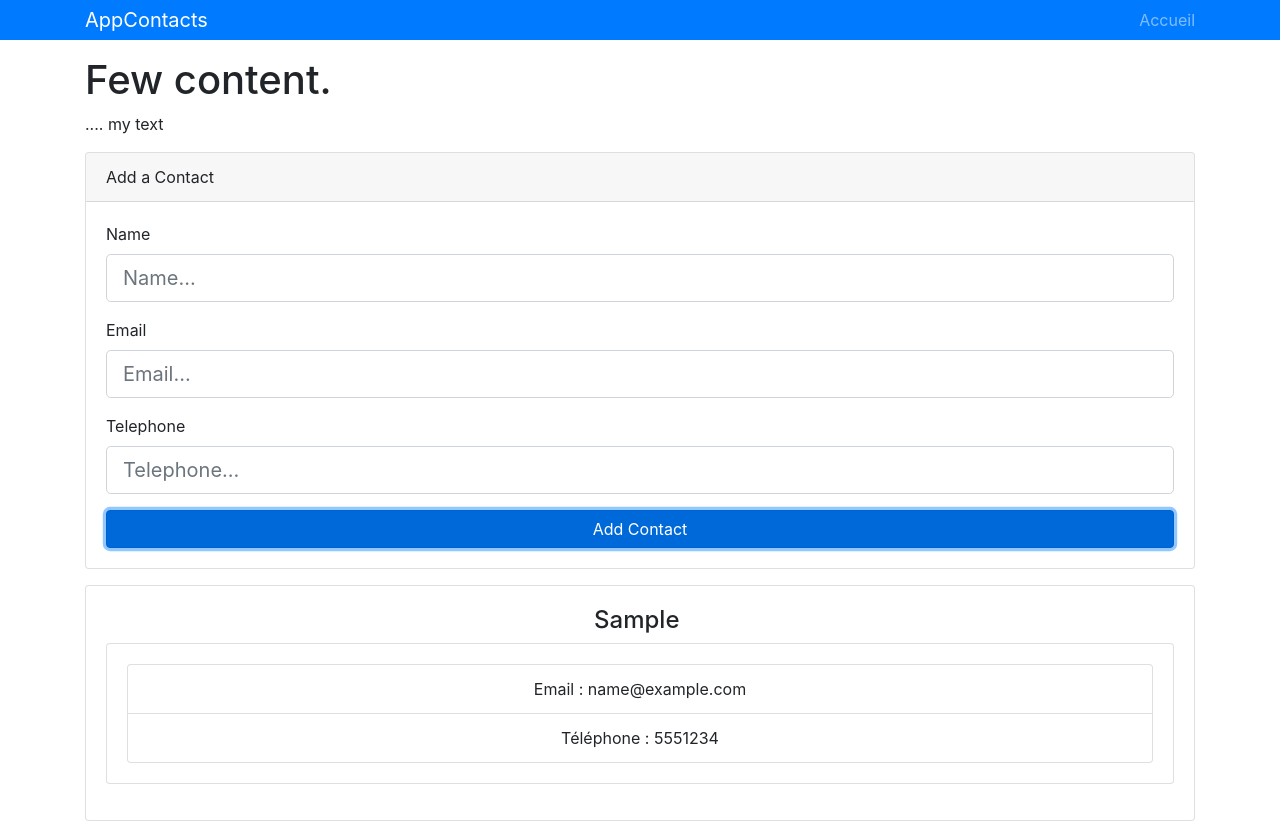
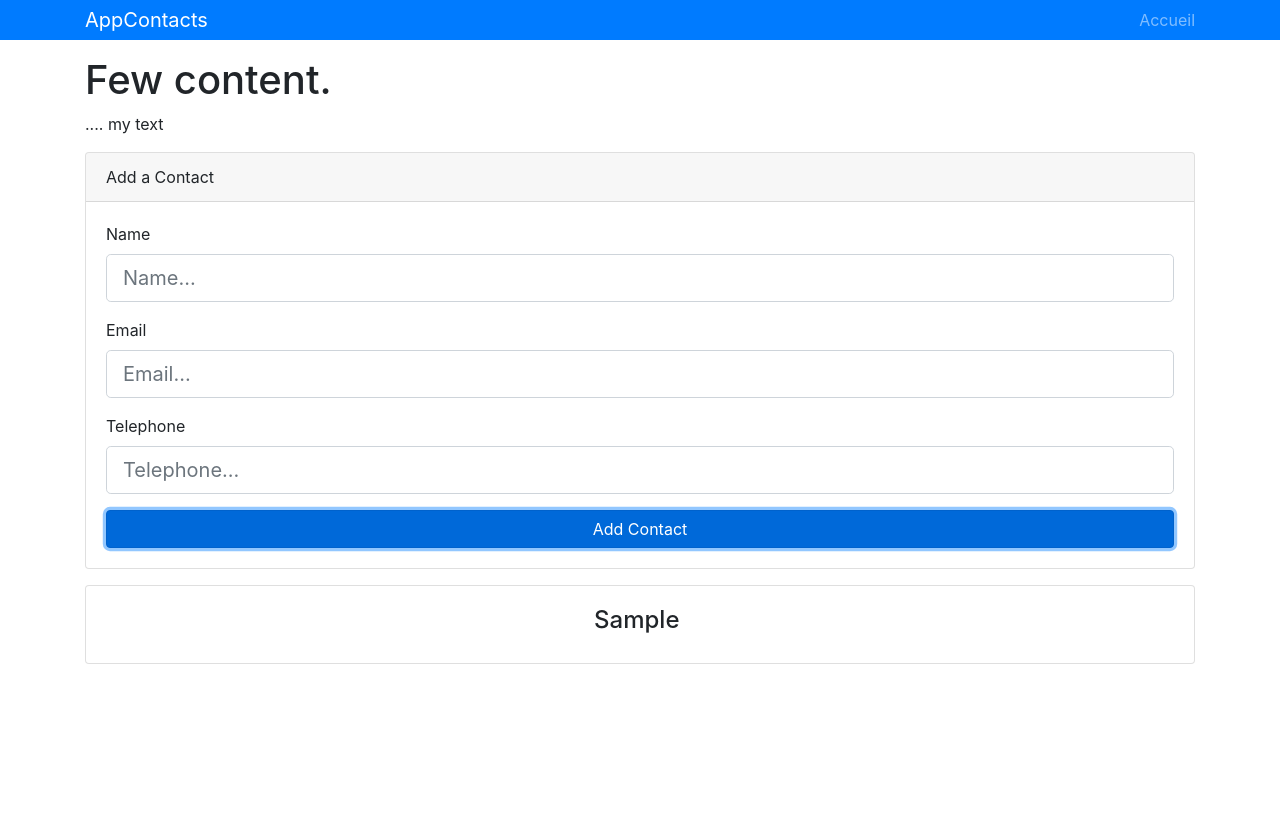
Before and after one commit to MGuillaumeF/appcontacts-react, a React (Create React App) app: page / in a window 1280 px wide. Both pictures are taken after typing "Sample", "name@example.com", "5551234" into the empty fields and a click on the input "Add Contact". After the commit the page ends 800 px from the top, so only its background shows below. Built offline with nearby package versions, Linux system fonts and the light colour scheme; some icons are missing.

Commit message:
Change default show value of contact item

```diff
--- a/src/components/contact/Contact.tsx
+++ b/src/components/contact/Contact.tsx
@@ -3,7 +3,7 @@ import { Consumer } from './contact-context/ContactContext';
 import { IContact } from './ContactUtils';
 
 export default function Contact (props: IContact) {
-  let [show, showContact] = React.useState(true);
+  let [show, showContact] = React.useState(false);
   const onDelete = (id : number | undefined, dispatch : any) => {
     if (typeof(id) !== 'undefined') {
       dispatch({type : 'DELETE_CONTACT', payload : id});
```
